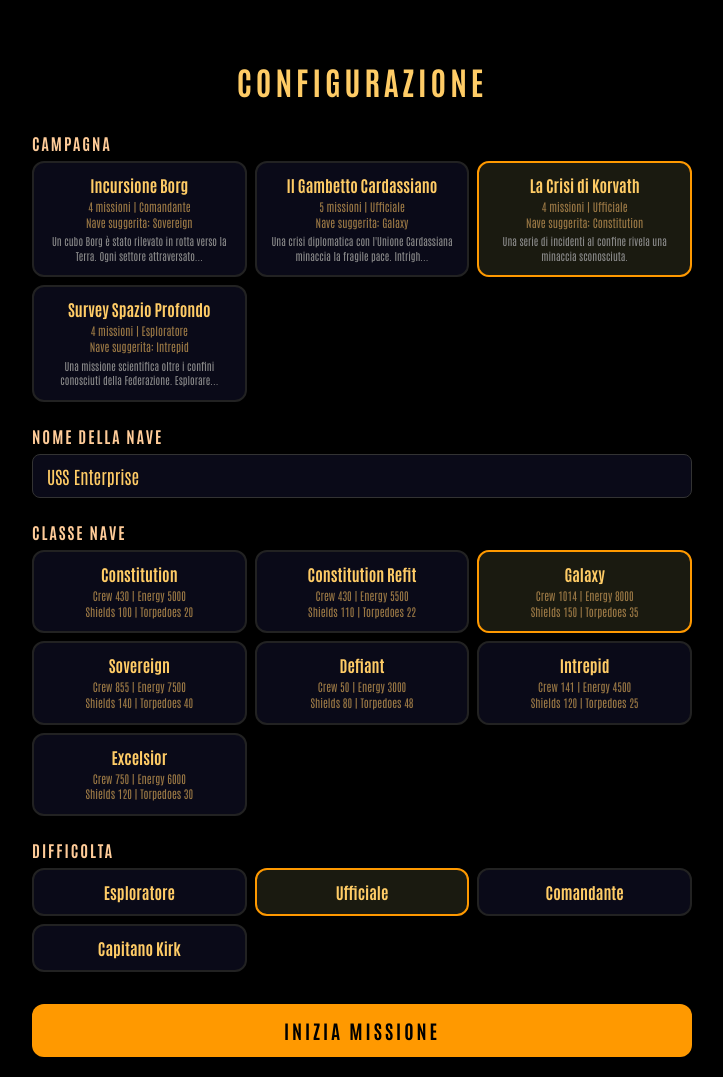
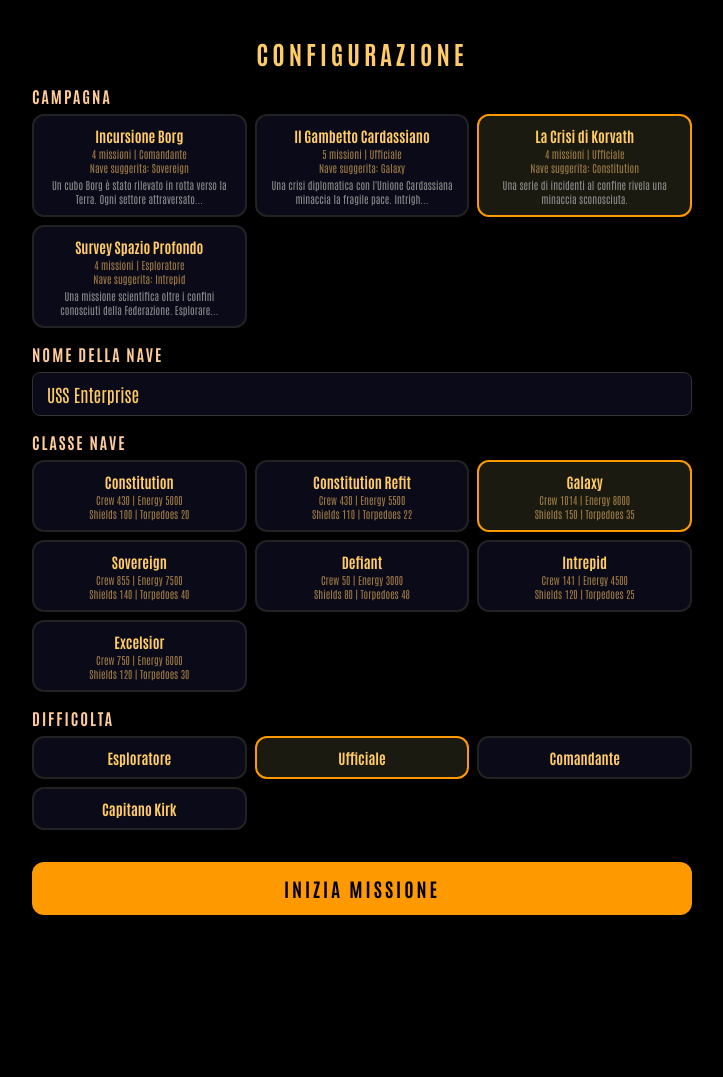
Before and after one commit to robertomarchioro-bluenergy/sc_cli, a Flask app: page /setup in a window 1280 px wide. Shown: the whole page, without its empty margins (278-1001 px from the left). After the commit the page ends 915 px from the top, so only its background shows below. Run offline with Flask 3, Linux system fonts and the light colour scheme.

Commit message:
fix: pagina setup scrollabile e pulsante inizia visibile
Il body aveva overflow:hidden che impediva lo scroll con 4+ campagne.
Setup page ora usa overflow-y:auto con height:100vh. Compattate card,
titolo e spaziature per ridurre l'altezza totale.

Co-Authored-By: Claude Opus 4.6 <noreply@anthropic.com>

```diff
--- a/star_command/web/static/css/lcars.css
+++ b/star_command/web/static/css/lcars.css
@@ -594,20 +594,23 @@ body {
 
 .setup-page {
     max-width: 700px;
-    margin: 40px auto;
-    padding: 20px;
+    margin: 0 auto;
+    padding: 20px 20px 40px;
+    height: 100vh;
+    overflow-y: auto;
 }
 
 .setup-page h1 {
     color: var(--lcars-gold);
-    font-size: 2rem;
+    font-size: 1.6rem;
     letter-spacing: 4px;
     text-align: center;
-    margin-bottom: 32px;
+    margin-bottom: 16px;
+    padding-top: 16px;
 }
 
 .setup-section {
-    margin-bottom: 24px;
+    margin-bottom: 16px;
 }
 
 .setup-section h3 {
@@ -643,7 +646,7 @@ body {
     background: #0a0a18;
     border: 2px solid #222;
     border-radius: 12px;
-    padding: 12px;
+    padding: 10px;
     cursor: pointer;
     transition: border-color 0.2s, background 0.2s;
     text-align: center;
@@ -657,21 +660,22 @@ body {
     background: #1a1a10;
 }
 .option-card .opt-name {
-    font-size: 1rem;
+    font-size: 0.9rem;
     color: var(--lcars-gold);
     font-weight: 700;
 }
 .option-card .opt-stats {
-    font-size: 0.7rem;
+    font-size: 0.65rem;
     color: var(--lcars-text-dim);
-    margin-top: 4px;
-    line-height: 1.4;
+    margin-top: 2px;
+    line-height: 1.3;
 }
 
 .start-btn {
     display: block;
     width: 100%;
     padding: 14px;
+    margin-top: 8px;
     background: var(--lcars-amber);
     color: #000;
     border: none;
```
